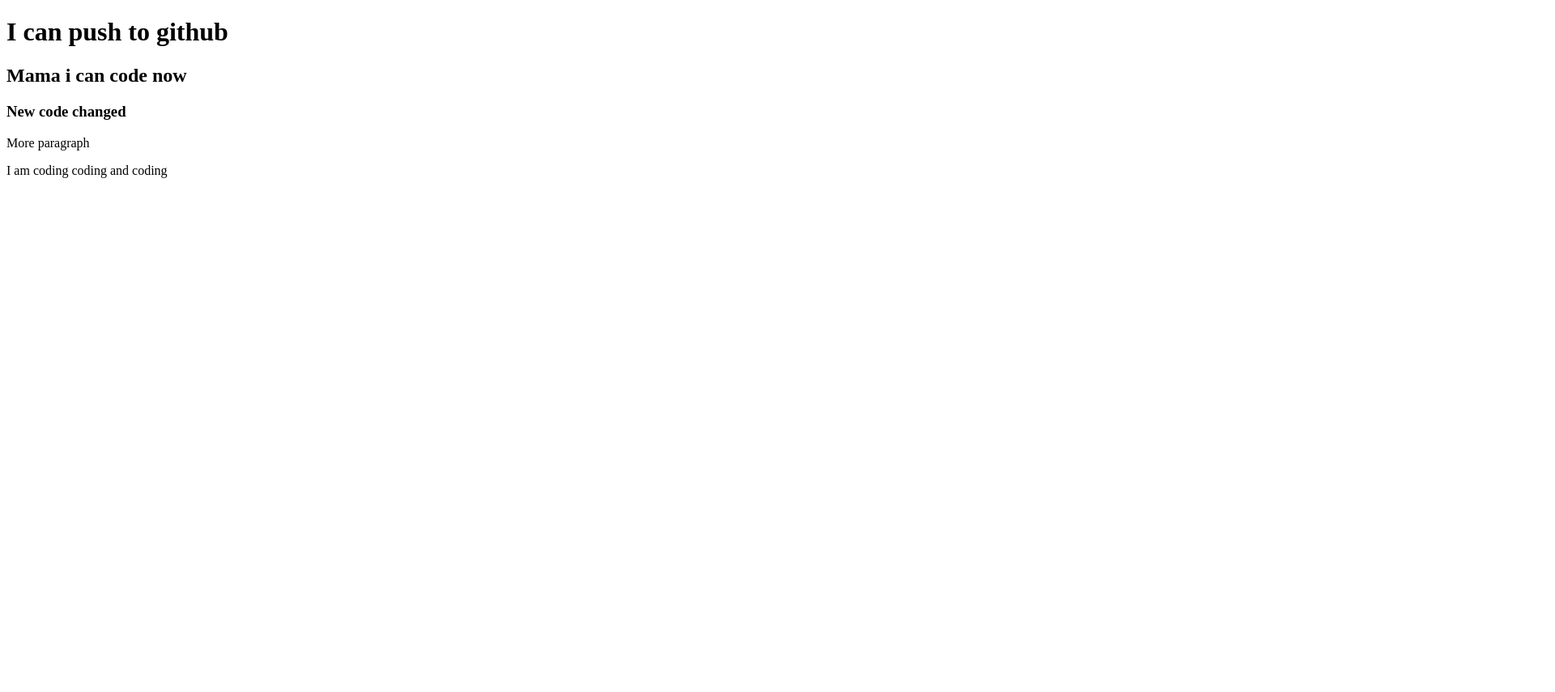
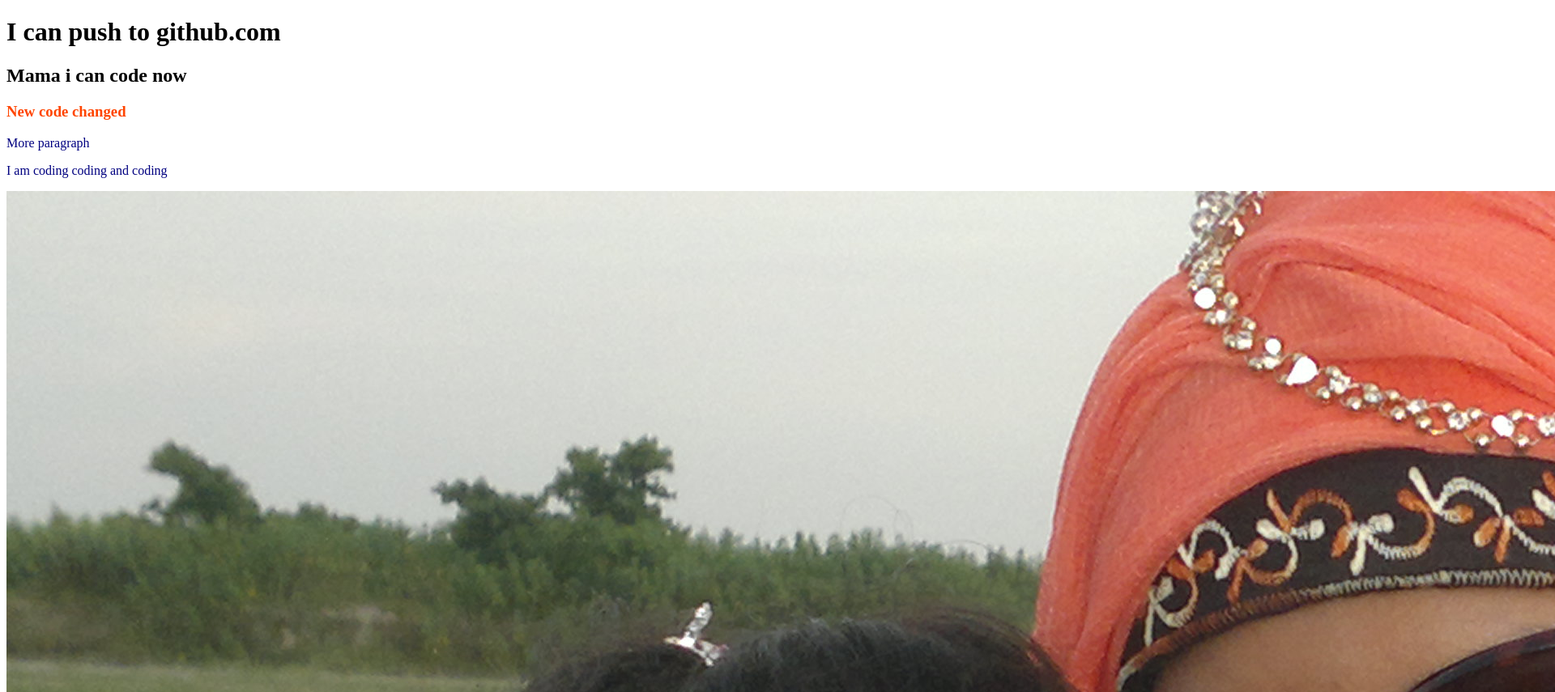
Before and after one commit to arshiha/my-new-repo, a plain HTML site: page index.html in a window 1280 px wide. Shown: the top 855 px of the page at 81% size, 1920 px wide, since content can reach past the window. Before the commit the page ends 800 px from the top, so only its background shows below. Drawn offline with Linux system fonts and the light colour scheme.

Commit message:
image added

```diff
--- a/index.html
+++ b/index.html
@@ -5,13 +5,15 @@
     <meta http-equiv="X-UA-Compatible" content="IE=edge">
     <meta name="viewport" content="width=device-width, initial-scale=1.0">
     <title>My First Github Repo</title>
+    <link rel="stylesheet" href="style.css">
 </head>
 <body>
-    <h1>I can push to github</h1>
+    <h1>I can push to github.com</h1>
     <h2>Mama i can code now</h2>
     <h3>New code changed</h3>
     <p>More paragraph</p>
     <p>I am coding coding and coding</p>
+    <img src="ami r vabi.jpg" alt="">
 
 </body>
 </html>
--- a/style.css
+++ b/style.css
@@ -0,0 +1,6 @@
+p{
+    color: navy;
+}
+h3{
+    color: orangered;
+}
```
Also changed, not shown: ami r vabi.jpg (added).
